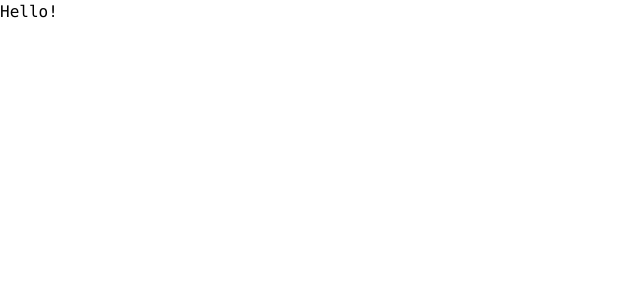
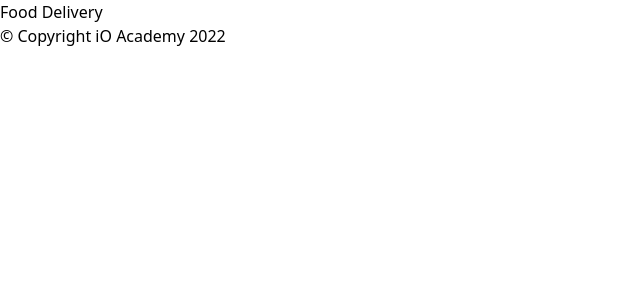
Before and after one commit to nadrojb/food-delivery-app-react, a React (Vite) app: page / in a window 1280 px wide. Shown: the top 300 px of the page, without its empty margins (0-640 px from the left). Built offline with nearby package versions, Linux system fonts and the light colour scheme.

Commit message:
Create HTML structure

```diff
--- a/src/App.jsx
+++ b/src/App.jsx
@@ -1,5 +1,16 @@
 function App() {
-  return <p class="font-mono">Hello!</p>;
+  return (
+    <>
+      <header>
+        <p>Food Delivery</p>
+      </header>
+      <section></section>
+      <section></section>
+      <footer>
+        <p>© Copyright iO Academy 2022</p>
+      </footer>
+    </>
+  );
 }
 
 export default App;
```
